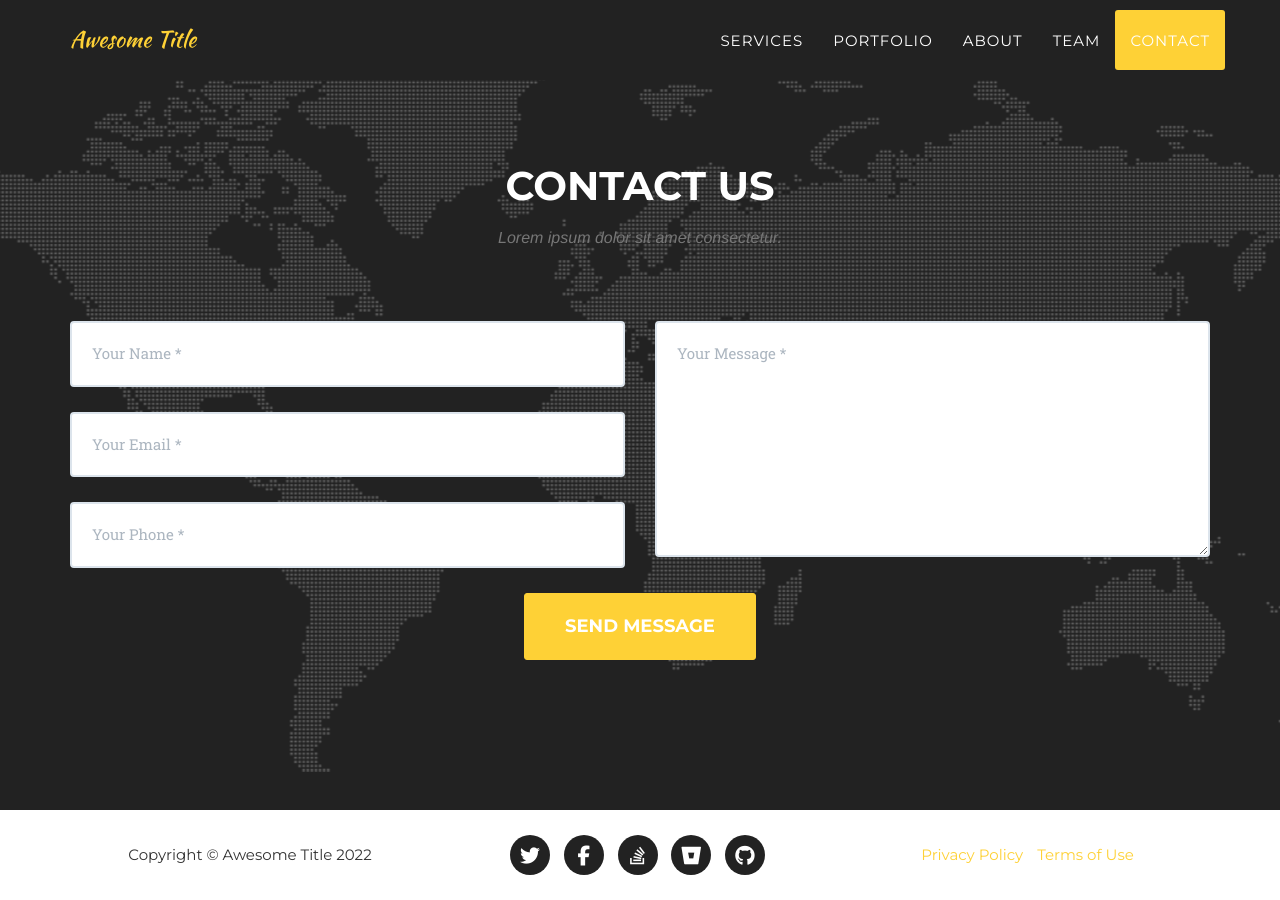
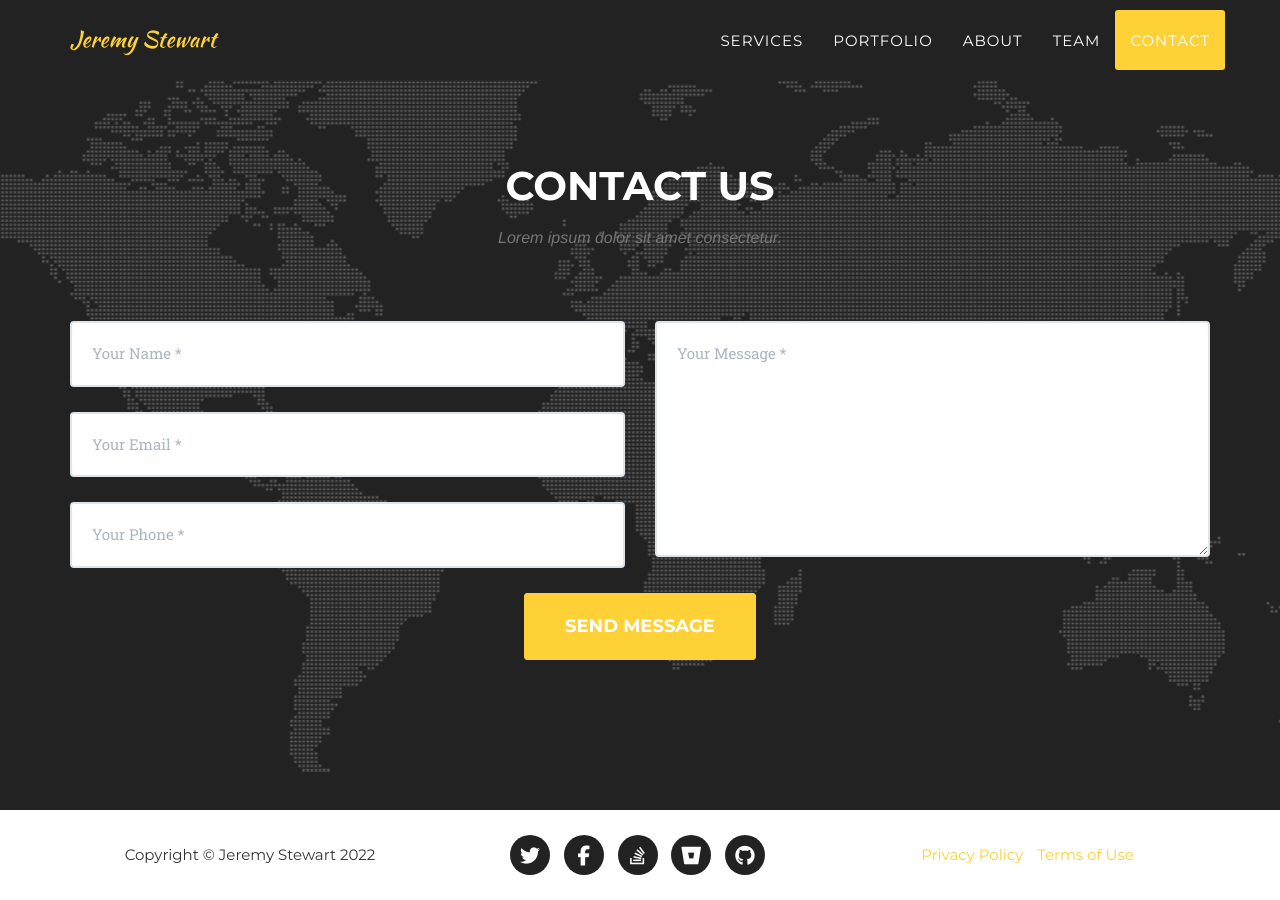
Before and after one commit to jlstewart12/JS_Portfolio_E, a Jekyll site: the page built from _posts/2014-07-16-project-3.markdown, in a window 1280 px wide and 900 px high, scrolled down 4915 px. Built offline with Jekyll 4.4.1, drawn with Linux system fonts in a browser that asks for light colours; nearby versions of some CDN libraries; some web fonts are replaced; library files that are not in the unit come from our copies.

Commit message:
config update

```diff
--- a/_config.yml
+++ b/_config.yml
@@ -1,9 +1,9 @@
-url: https://y7kim.github.io
+url: https://jlstewart12.github.io/JS_Portfolio_E/
 baseurl: ""
 
 # Site settings
-title: Awesome Title
-email: your-email@domain.com
+title: Jeremy Stewart
+email: jlstewart12@gmail.com
 description: "Write an awesome description for your new site here. You can edit this line in _config.yml. It will appear in your document head meta (for Google search results) and in your feed.xml site description."
 
 
@@ -53,7 +53,7 @@ social:
   - title: bitbucket
     url: http://bitbucket.org/jekyll
   - title: github
-    url: http://github.com/jekyll
+    url: http://github.com/jlstewart12
 
 # Postal address (add as many lines as necessary)
 address:
```
